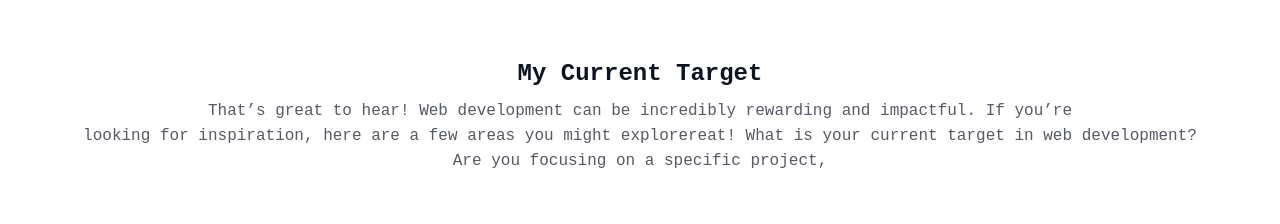
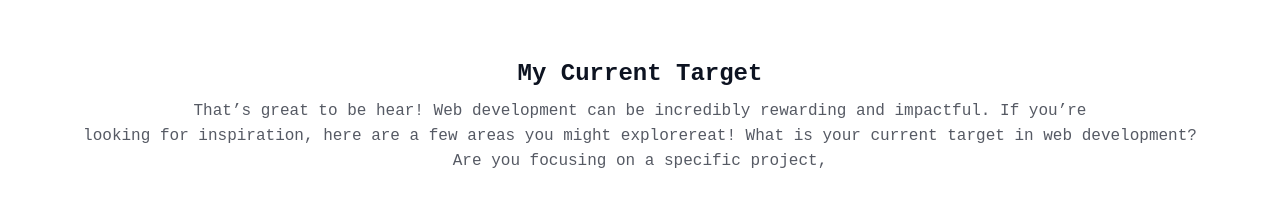
Before and after one commit to Mohammad-Monirul-Islam/Reset9-Assignment1, a plain HTML site: page index.html in a window 1280 px wide. Shown: the part 3108-3332 px from the top of the page. Drawn offline with Linux system fonts and the light colour scheme; a web font is replaced by a local one.

Commit message:
first commitcurrent-target-container-section

```diff
--- a/index.html
+++ b/index.html
@@ -117,7 +117,7 @@
     <div class="current-target-container-section">
         <div class="current-target-content">
             <h2>My Current Target</h2>
-            <p>That’s great to hear! Web development can be incredibly rewarding and impactful. If you’re <br>
+            <p>That’s great to be hear! Web development can be incredibly rewarding and impactful. If you’re <br>
                looking for inspiration, here are a few areas you might explorereat! What is your current target in web development? Are you focusing on a specific project,</p>
         </div>
          <div class="current-items">
```
